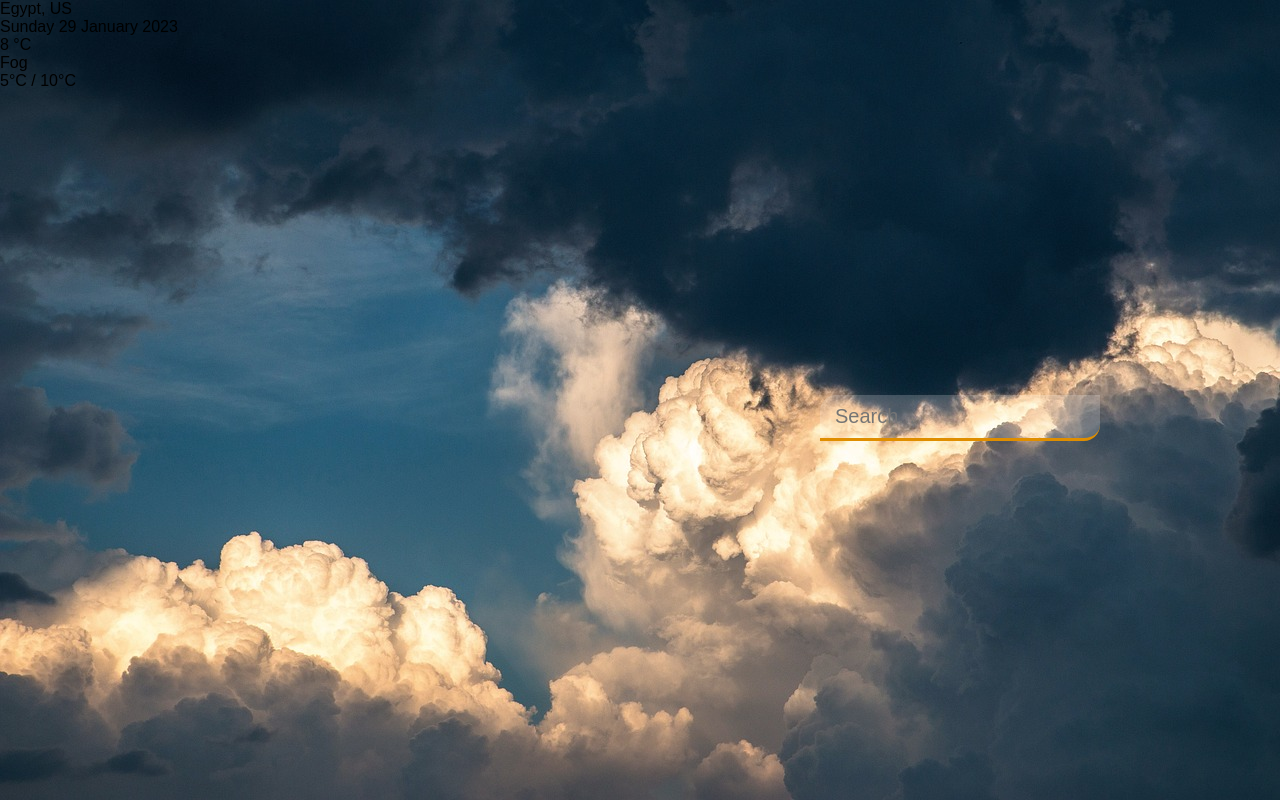
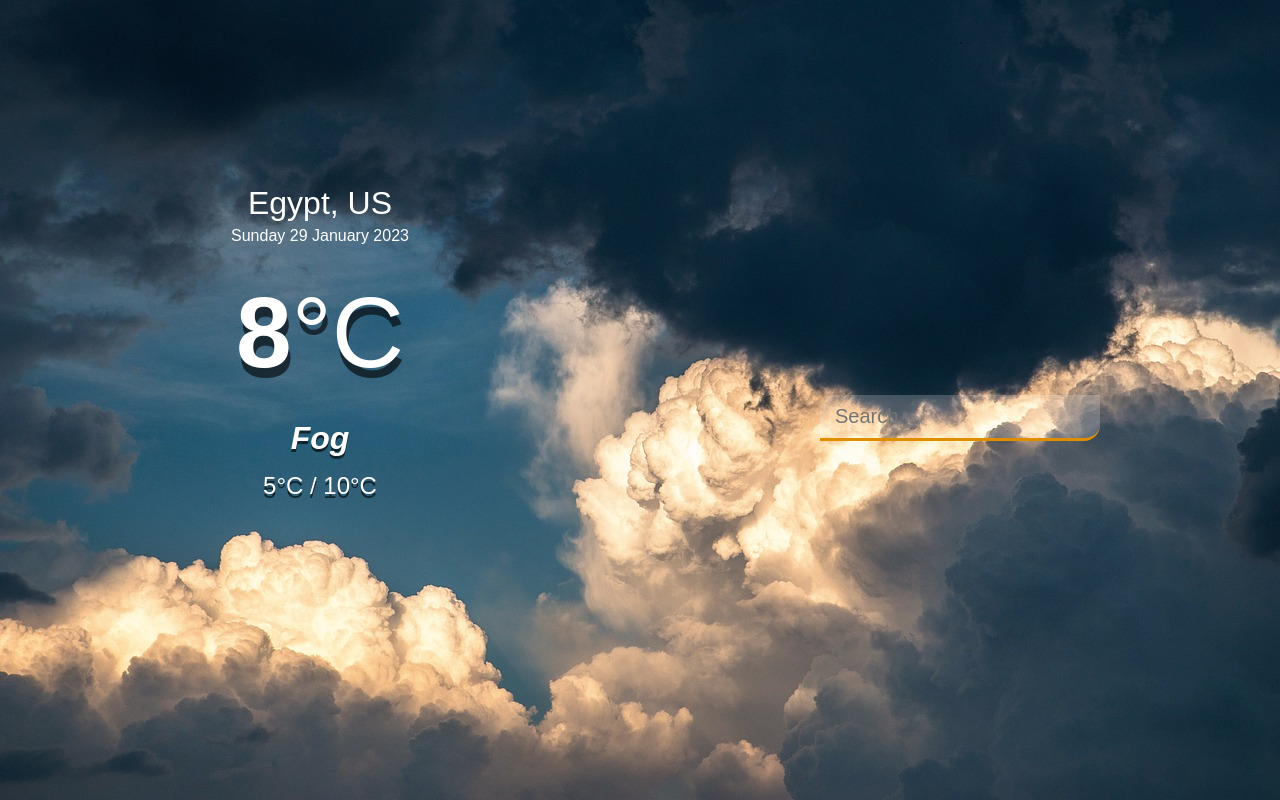
Before and after one commit to SardorUroqov/Weather, a plain HTML site: page index.html in a window 1280 px wide. Drawn offline with Linux system fonts and the light colour scheme.

Commit message:
veorstka tomom

```diff
--- a/index.html
+++ b/index.html
@@ -15,9 +15,11 @@
           <div class="cit">Egypt, US</div>
           <div class="date">Sunday 29 January 2023</div>
         </section>
-        <div class="main-temp">8 <span>°C</span></div>
-        <div class="weather">Fog</div>
-        <div class="hi-low">5°C / 10°C</div>
+        <div class="main-temp">
+          <div class="temp">8<span>°C</span></div>
+          <div class="weather">Fog</div>
+          <div class="hi-low">5°C / 10°C</div>
+        </div>
       </main>
       <header>
         <input
--- a/style.css
+++ b/style.css
@@ -47,3 +47,48 @@ header input:focus {
   background-color: rgba(255, 255, 255, 0.6);
   border-radius: 0 16px 0 16px;
 }
+
+main {
+  margin-top: 20vh;
+  padding: 25px 25px 50px;
+  display: flex;
+  flex-direction: column;
+  align-items: center;
+  text-align: center;
+}
+
+.locition .cit {
+  color: #fff;
+  font-size: 32px;
+  font-weight: 500;
+  margin-bottom: 5px;
+}
+.locition .date {
+  color: #fff;
+  font-size: 16px;
+}
+
+.main-temp .temp {
+  color: #fff;
+  font-size: 100px;
+  font-weight: 900;
+  margin: 30px 0;
+  text-shadow: 2px 10px rgba(0, 0, 0, 0.6);
+}
+.main-temp span {
+  font-weight: 500;
+}
+.main-temp .weather {
+  color: #fff;
+  font-size: 32px;
+  font-weight: 700;
+  font-style: italic;
+  margin-bottom: 15px;
+  text-shadow: 0px 3px rgba(0, 0, 0, 0.6);
+}
+.main-temp .hi-low {
+  color: #fff;
+  font-size: 24px;
+  font-weight: 500;
+  text-shadow: 0px 4px rgba(0, 0, 0, 0.6);
+}
```
